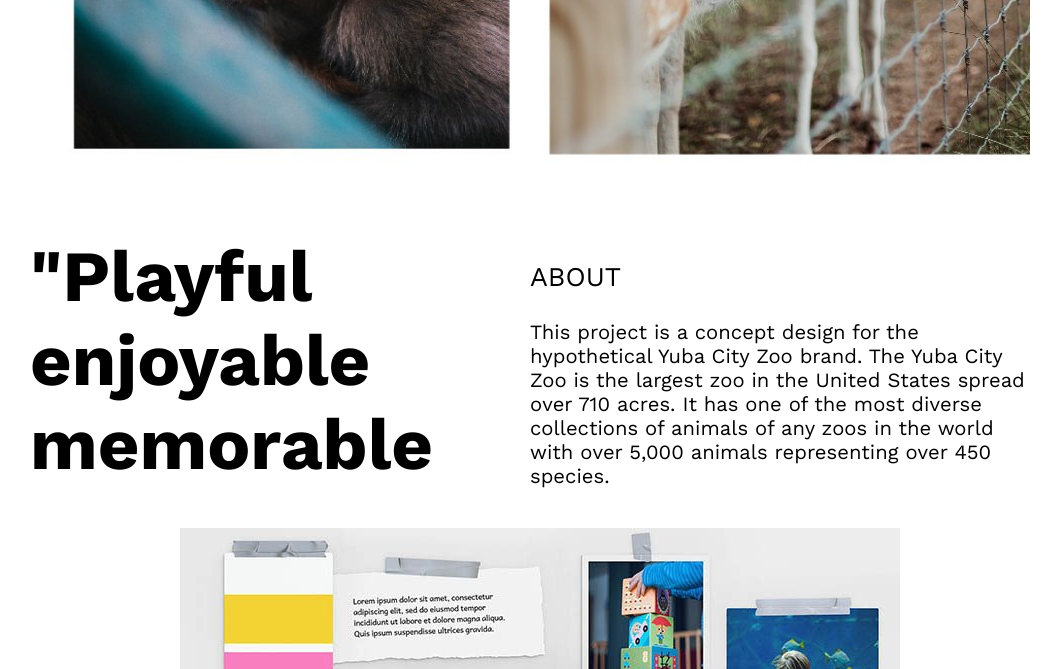
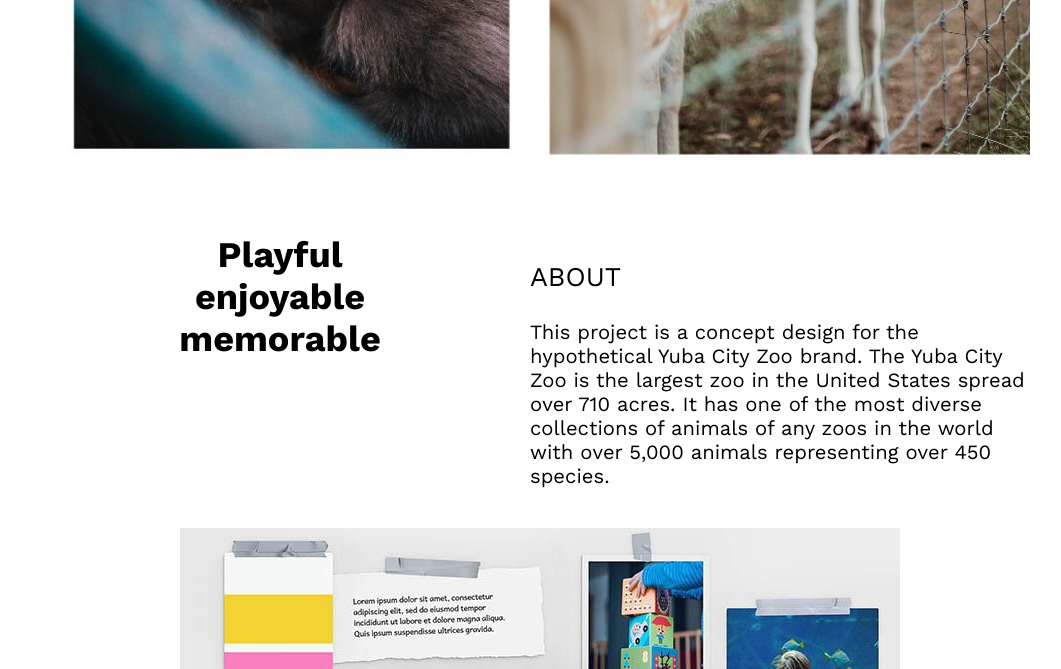
Before and after one commit to vivekkhedkar/bharatimahajan, a PHP site: page /brand_guide.html in a window 1280 px wide. Shown: the part 955-1624 px from the top of the page, without its empty margins (110-1171 px from the left). Run offline with PHP 8.4, Linux system fonts and the light colour scheme.

Commit message:
after fixing main-tite-brand-guide

```diff
--- a/brand_guide.html
+++ b/brand_guide.html
@@ -81,7 +81,7 @@
         <br>
         <div class="img-flex-row-div">
             <div>
-                <p class="main-title-brand-guide">"Playful</p>
+                <p class="main-title-brand-guide">Playful</p>
                 <p class="main-title-brand-guide">enjoyable</p>
                 <p class="main-title-brand-guide">memorable</p>
             </div>
--- a/css/style.css
+++ b/css/style.css
@@ -606,8 +606,9 @@ iframe{
 /* Brand Guide*/
 .main-title-brand-guide{
     margin: 0;
-    font-size: 4rem;
+    font-size: 2rem;
     font-weight: 700;
+    text-align: center;
 }
 
 
```
